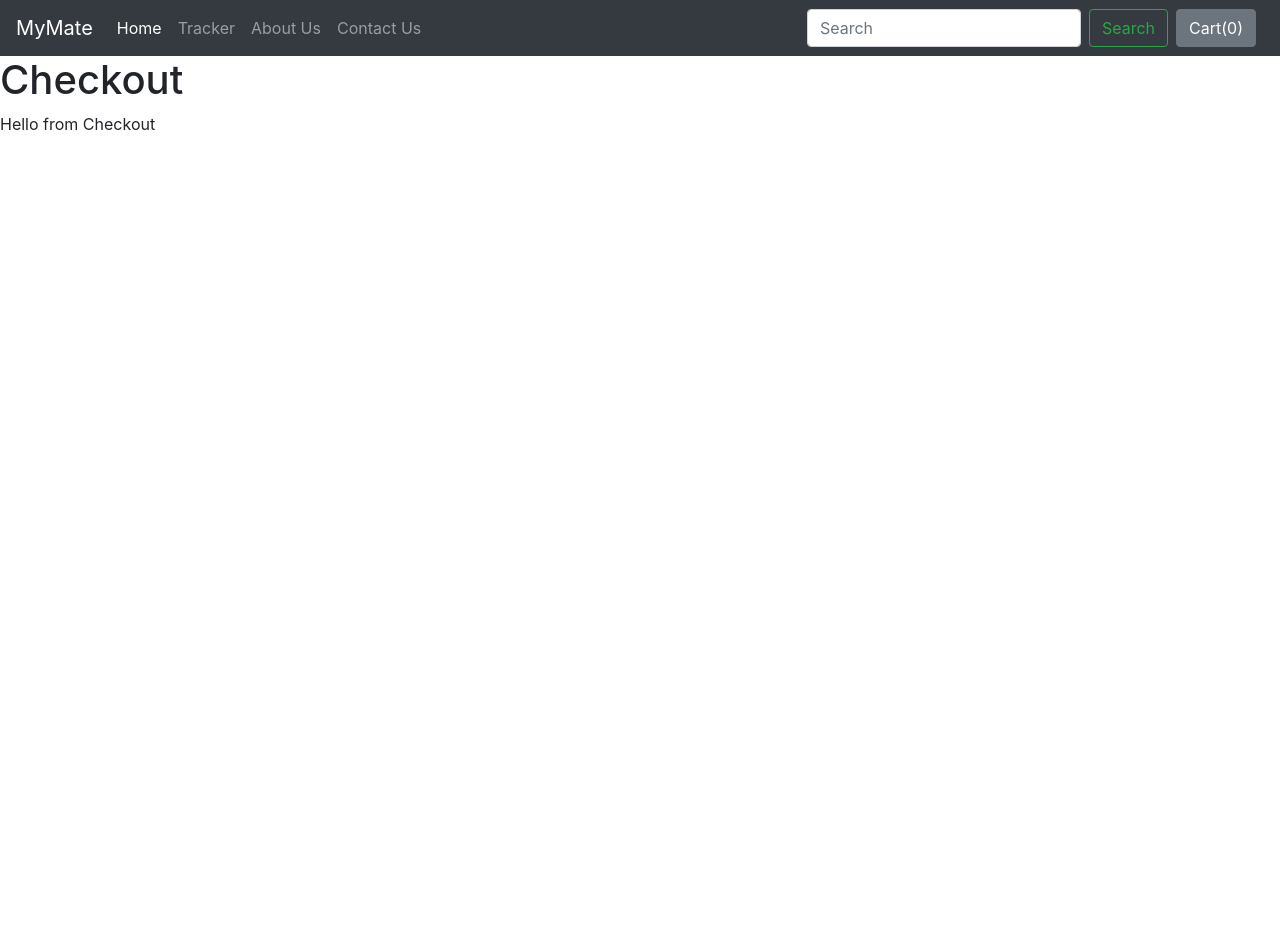
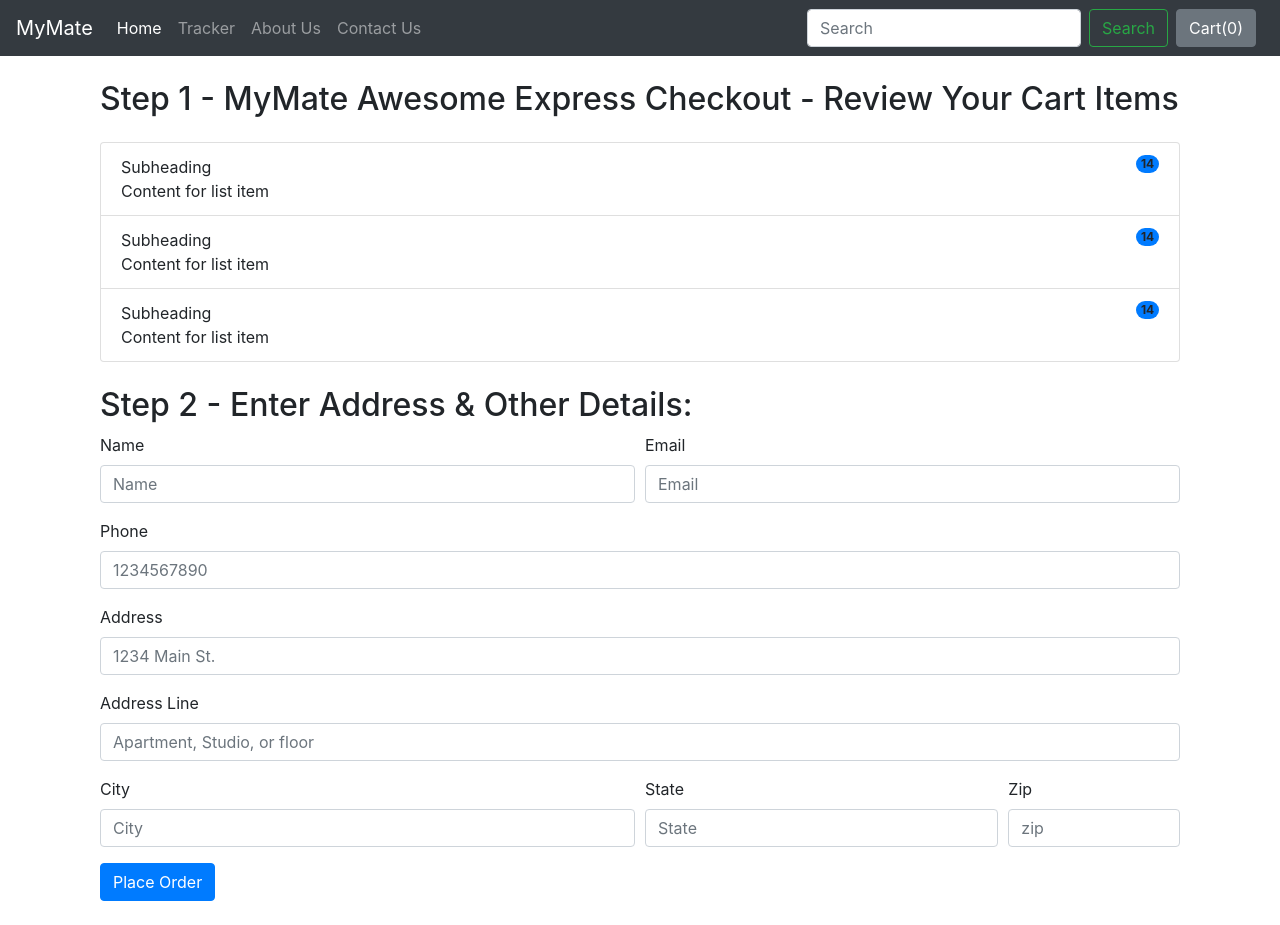
Before and after one commit to adityakashyap5047/django-cwh, a Django app: page /shop/checkout/ in a window 1280 px wide. Before the commit the page ends 130 px from the top, so only its background shows below. Run offline with Django 5.2, Linux system fonts and the light colour scheme; some libraries are stand-ins or nearby versions.

Commit message:
adding the form for checkout

```diff
--- a/second_site/shop/templates/shop/checkout.html
+++ b/second_site/shop/templates/shop/checkout.html
@@ -1,10 +1,80 @@
 {% extends 'shop/basic.html' %}
 
-{% block title %} Checkout your order - {% endblock %}
+{% block title %} Checkout - {% endblock %}
 
 {% block body %}
 
-    <h1>Checkout</h1>
-    <p>Hello from Checkout</p>
+    <div class="container">
+        <div class="col">
+            <h2 class="my-4">Step 1 - MyMate Awesome Express Checkout - Review Your Cart Items</h2>
+        <div id="item">
+            <ol class="list-group list-group-numbered">
+                <li class="list-group-item d-flex justify-content-between align-items-start">
+                  <div class="ms-2 me-auto">
+                    <div class="fw-bold">Subheading</div>
+                    Content for list item
+                  </div>
+                  <span class="badge bg-primary rounded-pill">14</span>
+                </li>
+                <li class="list-group-item d-flex justify-content-between align-items-start">
+                  <div class="ms-2 me-auto">
+                    <div class="fw-bold">Subheading</div>
+                    Content for list item
+                  </div>
+                  <span class="badge bg-primary rounded-pill">14</span>
+                </li>
+                <li class="list-group-item d-flex justify-content-between align-items-start">
+                  <div class="ms-2 me-auto">
+                    <div class="fw-bold">Subheading</div>
+                    Content for list item
+                  </div>
+                  <span class="badge bg-primary rounded-pill">14</span>
+                </li>
+              </ol>
+        </div>
+        </div>
+        <div class="col mb-4">
+            <h2 class="mt-4">Step 2 - Enter Address & Other Details: </h2>
+            <form>
+                <div class="form-row">
+                    <div class="form-group col-md-6">
+                        <label for="name">Name</label>
+                        <input type="text" class="form-control" name="name" id="name" placeholder="Name">
+                    </div>
+                    <div class="form-group col-md-6">
+                        <label for="email">Email</label>
+                        <input type="email" class="form-control" name="email" id="email" placeholder="Email">
+                    </div>
+                </div>
+                <div class="form-group">
+                    <label for="phone">Phone</label>
+                    <input type="tel" class="form-control" name="phone" id="phone" placeholder="1234567890">
+                </div>
+                <div class="form-group">
+                    <label for="address">Address</label>
+                    <input type="text" class="form-control" name="address" id="address" placeholder="1234 Main St.">
+                </div>
+                <div class="form-group">
+                    <label for="addressline">Address Line</label>
+                    <input type="text" class="form-control" name="addressline" id="addressline" placeholder="Apartment, Studio, or floor">
+                </div>
+                <div class="form-row">
+                    <div class="form-group col-md-6">
+                        <label for="city">City</label>
+                        <input type="text" class="form-control" name="city" id="city" placeholder="City">
+                    </div>
+                    <div class="form-group col-md-4">
+                        <label for="state">State</label>
+                        <input type="text" class="form-control" name="state" id="state" placeholder="State">
+                    </div>
+                    <div class="form-group col-md-2">
+                        <label for="zip">Zip</label>
+                        <input type="text" class="form-control" name="zip" id="zip" placeholder="zip">
+                    </div>
+                </div>
+                <button type="submit" class="btn btn-primary">Place Order</button>
+            </form>
+        </div>
+    </div>
 
 {% endblock %}
```
